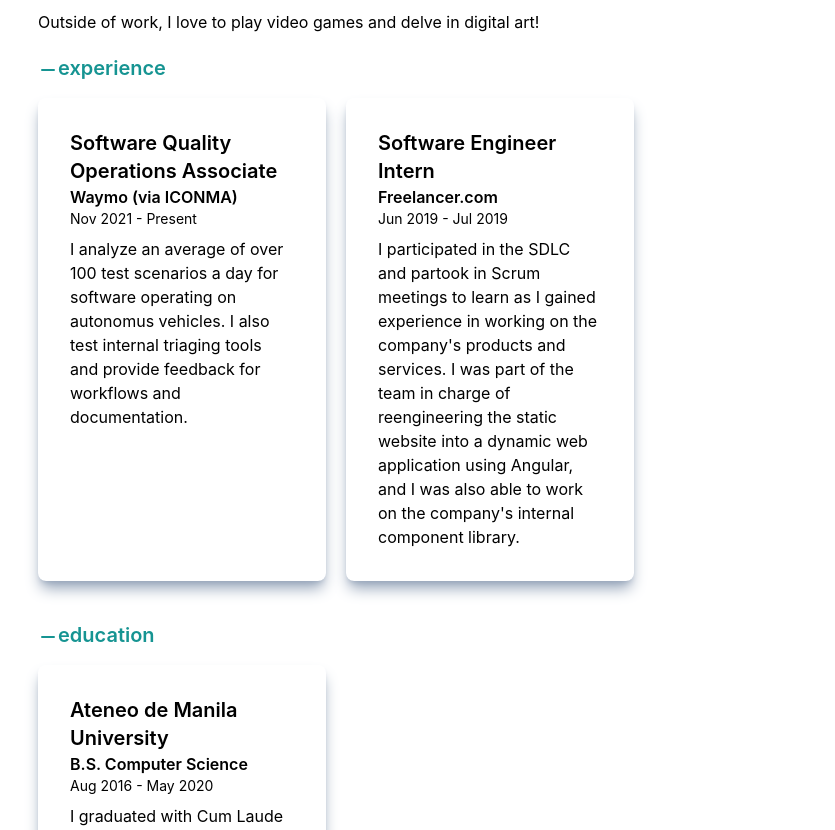
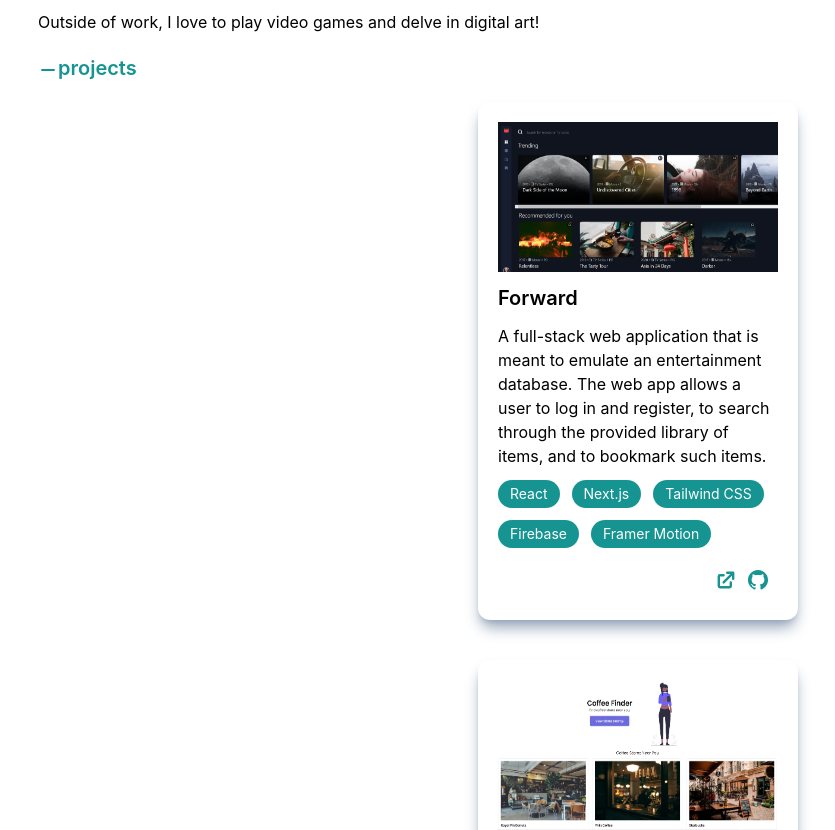
Before and after one commit to kristiingco/portfolio, a Next.js app: page / in a window 1280 px wide. Shown: the part 1260-2090 px from the top of the page, without its empty margins (2-837 px from the left). Built offline with nearby package versions, Linux system fonts and the light colour scheme.

Commit message:
Remove experience and education section

```diff
--- a/components/Card.js
+++ /dev/null
@@ -1,20 +0,0 @@
-import React from "react";
-import { motion } from "framer-motion";
-
-const Card = ({ title, subtitle, duration, description }) => {
-  return (
-    <motion.div
-      whileHover={{
-        scale: 1.1,
-      }}
-      className="flex flex-col w-72 shrink-0 shadow-lg rounded-lg shadow-slate-400 p-8"
-    >
-      <h3 className="text-xl font-semibold leading-snug">{title}</h3>
-      <span className="font-semibold">{subtitle}</span>
-      <span className="text-sm block">{duration}</span>
-      <p className="mt-2">{description}</p>
-    </motion.div>
-  );
-};
-
-export default Card;
--- a/components/EducationSection.js
+++ /dev/null
@@ -1,47 +0,0 @@
-import React, { useEffect } from "react";
-import SectionCards from "./SectionCards";
-import { MinusIcon } from "@heroicons/react/solid";
-import { motion, useAnimation } from "framer-motion";
-import { useInView } from "react-intersection-observer";
-
-const scrollVariant = {
-  visible: { x: 0 },
-  hidden: { x: "calc(100vw - 100px)" },
-};
-
-const educationData = [
-  {
-    title: "Ateneo de Manila University",
-    subtitle: "B.S. Computer Science",
-    duration: "Aug 2016 - May 2020",
-    description:
-      "I graduated with Cum Laude honors, my GPA being 3.62. My group thesis on passive haptic learning with morse code was accepted in the the Philippine Computing Science Congress 2020 (PCSC 2020). I also had a leadership position at the Computer Society of the Ateneo (CompSAt) as Vice President of Logistics and Promotions.",
-  },
-];
-const EducationSection = () => {
-  const control = useAnimation();
-  const [ref, inView] = useInView();
-
-  useEffect(() => {
-    if (inView) {
-      control.start("visible");
-    }
-  }, [control, inView]);
-
-  return (
-    <motion.section
-      ref={ref}
-      variants={scrollVariant}
-      initial="hidden"
-      animate={control}
-    >
-      <h2 className="text-xl text-cool-green font-semibold ml-10">
-        <MinusIcon className="w-5 h-5 inline" />
-        education
-      </h2>
-      <SectionCards data={educationData} />
-    </motion.section>
-  );
-};
-
-export default EducationSection;
--- a/components/ExperienceSection.js
+++ /dev/null
@@ -1,55 +0,0 @@
-import React, { useEffect } from "react";
-import SectionCards from "./SectionCards";
-import { MinusIcon } from "@heroicons/react/solid";
-import { motion, useAnimation } from "framer-motion";
-import { useInView } from "react-intersection-observer";
-
-const scrollVariant = {
-  visible: { x: 0 },
-  hidden: { x: -100 },
-};
-
-const experienceData = [
-  {
-    title: "Software Quality Operations Associate",
-    subtitle: "Waymo (via ICONMA)",
-    duration: "Nov 2021 - Present",
-    description:
-      "I analyze an average of over 100 test scenarios a day for software operating on autonomus vehicles. I also test internal triaging tools and provide feedback for workflows and documentation.",
-  },
-  {
-    title: "Software Engineer Intern",
-    subtitle: "Freelancer.com",
-    duration: "Jun 2019 - Jul 2019",
-    description:
-      "I participated in the SDLC and partook in Scrum meetings to learn as I gained experience in working on the company's products and services. I was part of the team in charge of reengineering the static website into a dynamic web application using Angular, and I was also able to work on the company's internal component library.",
-  },
-];
-
-const ExperienceSection = () => {
-  const control = useAnimation();
-  const [ref, inView] = useInView();
-
-  useEffect(() => {
-    if (inView) {
-      control.start("visible");
-    }
-  }, [control, inView]);
-
-  return (
-    <motion.section
-      ref={ref}
-      variants={scrollVariant}
-      initial="hidden"
-      animate={control}
-    >
-      <h2 className="text-xl text-cool-green font-semibold ml-10">
-        <MinusIcon className="w-5 h-5 inline" />
-        experience
-      </h2>
-      <SectionCards data={experienceData} />
-    </motion.section>
-  );
-};
-
-export default ExperienceSection;
--- a/components/SectionCards.js
+++ /dev/null
@@ -1,23 +0,0 @@
-import React from "react";
-import Card from "./Card";
-import { v4 as uuidv4 } from "uuid";
-
-const SectionCards = ({ data }) => {
-  return (
-    <div className="">
-      <div className="flex overflow-x-auto overflow-y-hidden gap-5 p-4 pl-10 pb-10 justify-start">
-        {data.map(({ title, subtitle, duration, description }) => (
-          <Card
-            key={uuidv4()}
-            title={title}
-            subtitle={subtitle}
-            duration={duration}
-            description={description}
-          />
-        ))}
-      </div>
-    </div>
-  );
-};
-
-export default SectionCards;
--- a/pages/index.js
+++ b/pages/index.js
@@ -1,8 +1,6 @@
 import Head from "next/head";
 import AboutSection from "../components/AboutSection";
 import { ContactSection } from "../components/ContactSection";
-import EducationSection from "../components/EducationSection";
-import ExperienceSection from "../components/ExperienceSection";
 import Footer from "../components/Footer";
 import HeroBanner from "../components/HeroBanner";
 import NavBar from "../components/NavBar";
@@ -21,8 +19,6 @@ export default function Home() {
         <NavBar />
         <HeroBanner />
         <AboutSection />
-        <ExperienceSection />
-        <EducationSection />
         <ProjectCards />
         <ContactSection />
         <Footer />
```
